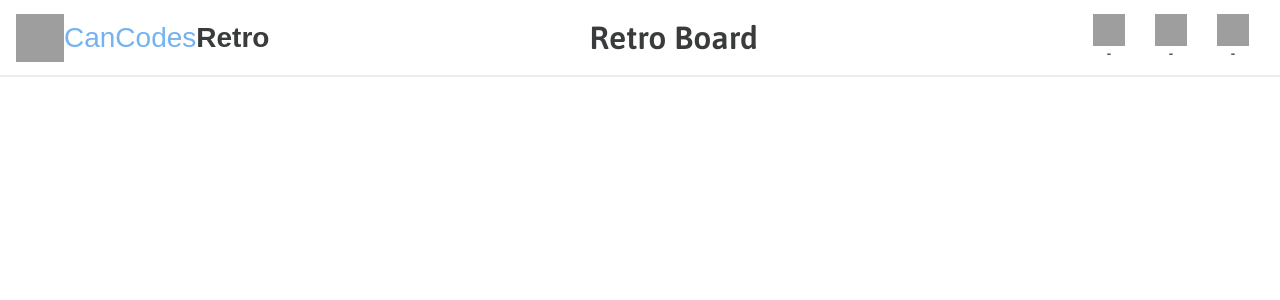
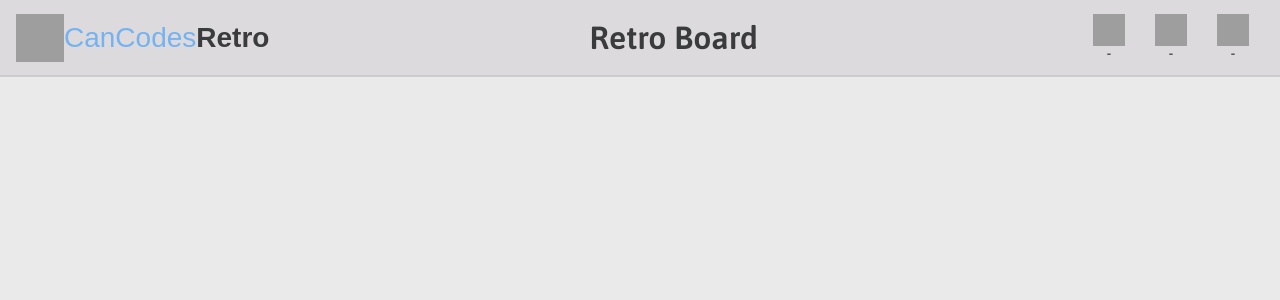
Before and after one commit to sorrrb/retro-board, a React (Vite) app: page / in a window 1280 px wide. Shown: the top 300 px of the page. Built offline with nearby package versions, Linux system fonts and the light colour scheme; grey boxes are pictures that could not be loaded; a web font is replaced by a local one.

Commit message:
Reset stylesheet & implement utility styles

```diff
--- a/src/App.css
+++ b/src/App.css
@@ -1,17 +1,127 @@
+/* Stylesheet reset */
 * {
   margin: 0;
   padding: 0;
   box-sizing: border-box;
 }
 
+html,
+body,
+div,
+span,
+applet,
+object,
+iframe,
+h1,
+h2,
+h3,
+h4,
+h5,
+h6,
+p,
+blockquote,
+pre,
+a,
+abbr,
+acronym,
+address,
+big,
+cite,
+code,
+del,
+dfn,
+em,
+img,
+ins,
+kbd,
+q,
+s,
+samp,
+small,
+strike,
+strong,
+sub,
+sup,
+tt,
+var,
+b,
+u,
+i,
+center,
+dl,
+dt,
+dd,
+ol,
+ul,
+li,
+fieldset,
+form,
+label,
+legend,
+table,
+caption,
+tbody,
+tfoot,
+thead,
+tr,
+th,
+td,
+article,
+aside,
+canvas,
+details,
+embed,
+figure,
+figcaption,
+footer,
+header,
+hgroup,
+menu,
+nav,
+output,
+ruby,
+section,
+summary,
+time,
+mark,
+audio,
+video {
+  margin: 0;
+  padding: 0;
+  border: 0;
+  font-size: 100%;
+  font: inherit;
+  vertical-align: baseline;
+}
+
+
+
+/* Universal variable declarations */
+/* (Acts as a holistic reference to project's CSS variables) */
 :root {
+  --base-size: 1rem;
+  --xxs: calc(0.25 * var(--base-size));
+  --xs: calc(0.5 * var(--base-size));
+  --sm: calc(0.75 * var(--base-size));
+  --med: calc(1 * var(--base-size));
+  --lg: calc(1.5 * var(--base-size));
+  --xl: calc(1.75 * var(--base-size));
+  --xxl: calc(2 * var(--base-size));
+
+  --logo-main: #2196f3;
+  --logo-side: #1565c0;
+
   --dark-font: #3a3b3c;
   --light-font: #c3c4c6;
-  --logo-main: #2196f3;
-  --logo-side: #1565c0;
-  --display-bg: #EAEAEA;
+  --body-bg-dark: #292929;
+  --body-bg-light: #EAEAEA;
+  --element-bg-dark: #242124;
+  --element-bg-light: hsl(300, 4%, 86%);
 }
 
+
+
+/* Elements */
 body {
   font-family: "Asap", sans-serif;
   color: var(--dark-font);
@@ -21,3 +131,149 @@ button {
   cursor: pointer;
   font-family: inherit;
 }
+
+
+
+/* Theme */
+.theme--dark {
+  background-color: var(--element-bg-dark);
+  color: var(--light-font);
+}
+
+.theme--light {
+  background-color: var(--element-bg-light);
+  color: var(--dark-font);
+}
+
+
+
+/* Project Root */
+#root {
+  height: 100svh;
+  display: flex;
+  flex-direction: column;
+}
+
+#root:has(nav.theme--dark) {
+  background-color: var(--body-bg-dark);
+}
+
+#root:has(nav.theme--light) {
+  background-color: var(--body-bg-light);
+}
+
+
+
+/* Utility classes */
+/* Display */
+/* [Flex] */
+.flex {
+  display: flex;
+}
+
+.flex.row {
+  flex-direction: row;
+}
+
+.flex.col {
+  flex-direction: column;
+}
+
+.flex.align-center {
+  align-items: center;
+}
+
+.flex.justify-center {
+  justify-content: center;
+}
+
+.flex.place-center {
+  justify-content: center;
+  align-items: center;
+}
+
+/* [Grid] */
+.grid {
+  display: grid;
+}
+
+.grid.place-center {
+  place-items: center;
+}
+
+
+
+/* Spacing */
+/* [Padding] */
+.padding-xs {
+  padding: var(--xs);
+}
+
+.padding-sm {
+  padding: var(--sm);
+}
+
+.padding-med {
+  padding: var(--med);
+}
+
+.padding-lg {
+  padding: var(--lg);
+}
+
+.padding-xl {
+  padding: var(--xl);
+}
+
+/* [Margin] */
+.margin-xs {
+  margin: var(--xs);
+}
+
+.margin-sm {
+  margin: var(--sm);
+}
+
+.margin-med {
+  margin: var(--med);
+}
+
+.margin-lg {
+  margin: var(--lg);
+}
+
+.margin-xl {
+  margin: var(--xl);
+}
+
+
+
+/* Font */
+/* [Size] */
+.font-xxs {
+  font-size: var(--xxs);
+}
+
+.font-xs {
+  font-size: var(--xs);
+}
+
+.font-sm {
+  font-size: var(--sm);
+}
+
+.font-med {
+  font-size: var(--med);
+}
+
+.font-lg {
+  font-size: var(--lg);
+}
+
+.font-xl {
+  font-size: var(--xl);
+}
+
+.font-xxl {
+  font-size: var(--xxl);
+}
```
